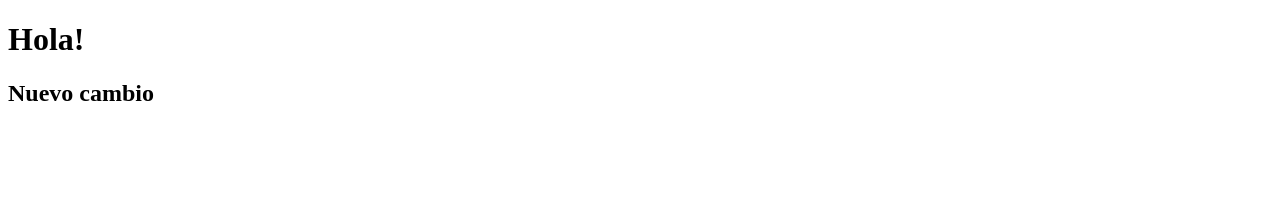
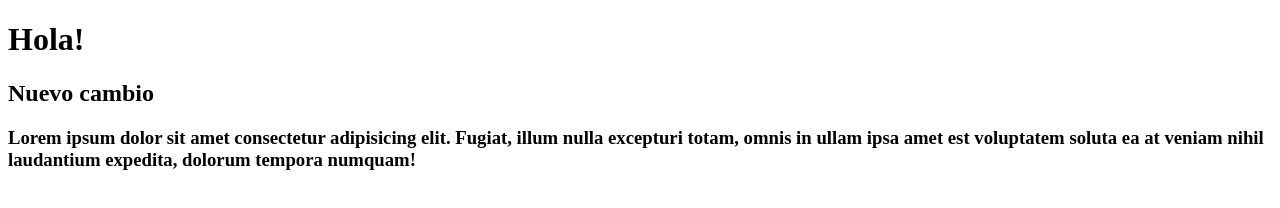
Before and after one commit to enzo9214/TallerGit, a plain HTML site: page index.html in a window 1280 px wide. Drawn offline with Linux system fonts and the light colour scheme.

Commit message:
ADD: lorem

```diff
--- a/index.html
+++ b/index.html
@@ -9,5 +9,6 @@
 <body>
     <h1>Hola!</h1>
     <h2>Nuevo cambio</h2>
+    <h3>Lorem ipsum dolor sit amet consectetur adipisicing elit. Fugiat, illum nulla excepturi totam, omnis in ullam ipsa amet est voluptatem soluta ea at veniam nihil laudantium expedita, dolorum tempora numquam!</h3>
 </body>
 </html>
```
